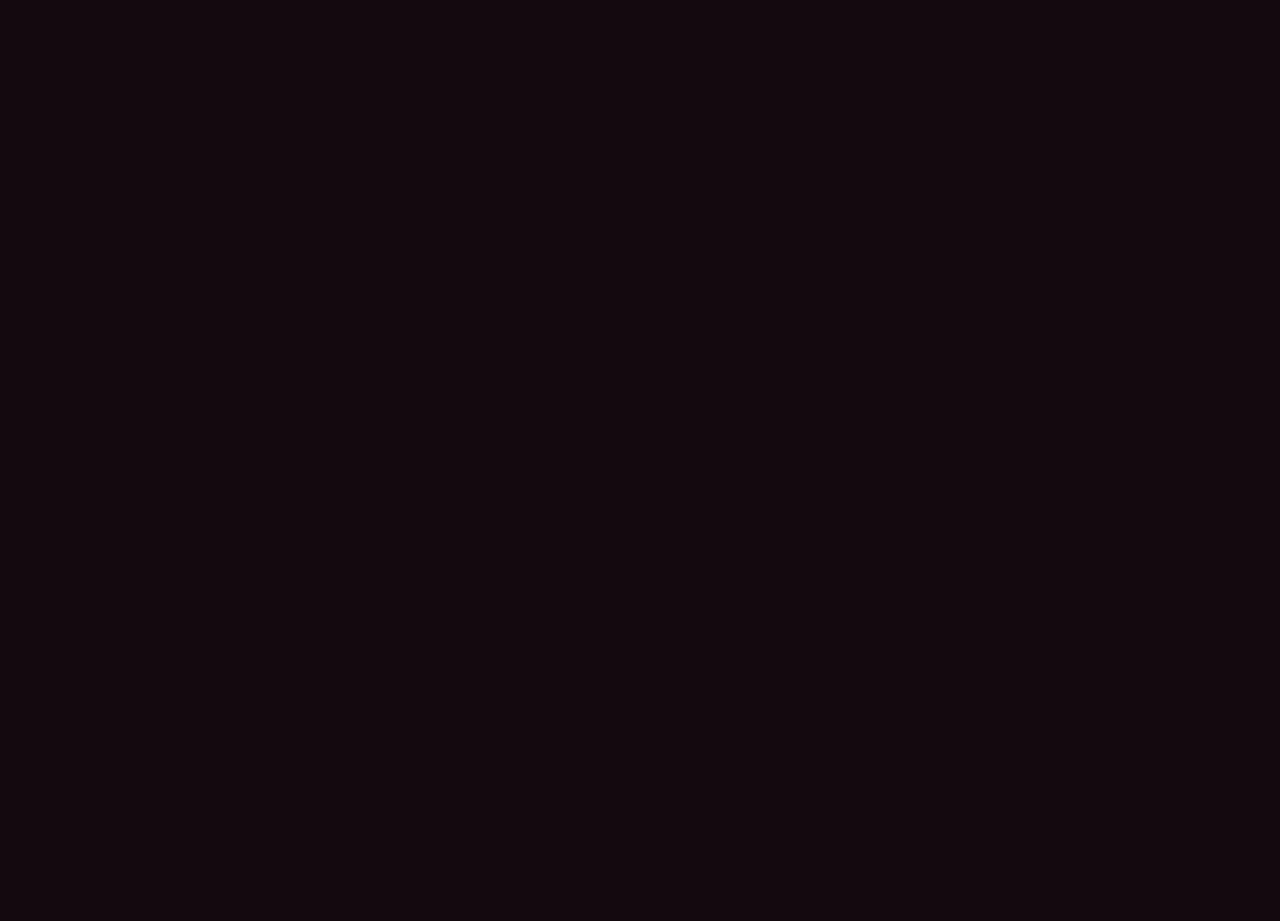
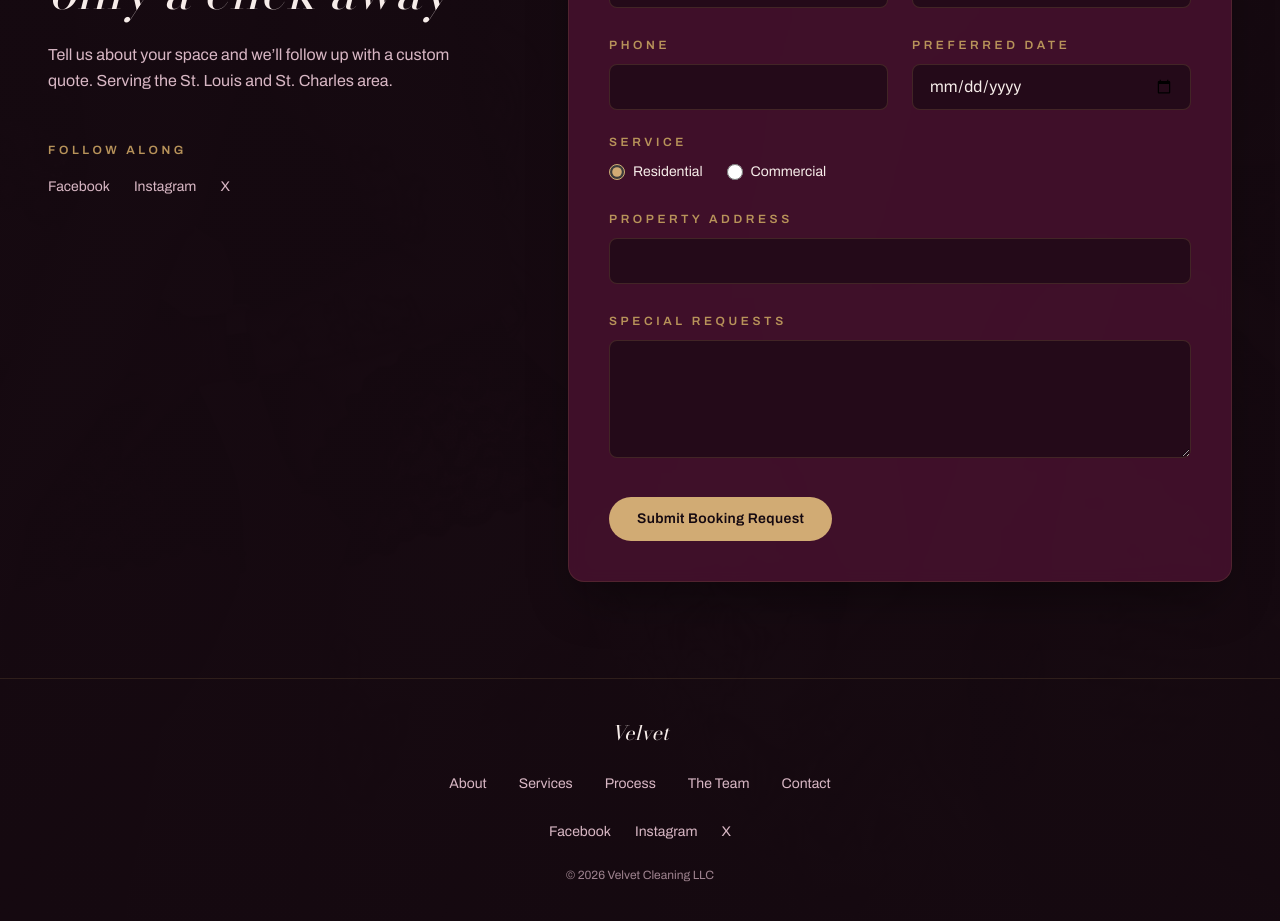
Before and after one commit to VanshajPoonia/velvetclean, a Next.js app: page / in a window 1280 px wide. Shown: the part 9280-10201 px from the top of the page. Before the commit the page ends 9041 px from the top, so only its background shows below. Built offline with nearby package versions, Linux system fonts and the light colour scheme.

Commit message:
feat: contact/booking form and footer
Client-side-validated booking-request form (no backend wired up yet,
per an explicit product decision) and the closing footer, completing
the single-page assembly.

```diff
--- a/src/app/page.tsx
+++ b/src/app/page.tsx
@@ -3,6 +3,7 @@ import { About } from "@/components/about";
 import { Services } from "@/components/services";
 import { Process } from "@/components/process";
 import { Team } from "@/components/team";
+import { Contact } from "@/components/contact";
 
 export default function Home() {
   return (
@@ -12,6 +13,7 @@ export default function Home() {
       <Services />
       <Process />
       <Team />
+      <Contact />
     </main>
   );
 }
--- /dev/null
+++ b/src/components/contact.tsx
@@ -0,0 +1,236 @@
+"use client";
+
+import { useState, type FormEvent } from "react";
+import { DuotonePhoto } from "./duotone-photo";
+import { Reveal } from "./reveal";
+import { nav, socials } from "@/lib/content";
+
+export function Contact() {
+  const [submitted, setSubmitted] = useState(false);
+
+  function handleSubmit(e: FormEvent<HTMLFormElement>) {
+    e.preventDefault();
+    setSubmitted(true);
+  }
+
+  return (
+    <section id="contact" className="relative overflow-hidden bg-ground py-24 sm:py-32">
+      <div className="pointer-events-none absolute inset-0 opacity-[0.16]">
+        <DuotonePhoto
+          src="/photos/contact-backdrop.jpg"
+          alt=""
+          sizes="100vw"
+          className="h-full w-full"
+        />
+      </div>
+      <div
+        aria-hidden
+        className="pointer-events-none absolute inset-0 bg-gradient-to-b from-ground via-ground/90 to-ground"
+      />
+
+      <div className="relative mx-auto max-w-7xl px-6 sm:px-10 lg:px-12">
+        <div className="grid gap-16 lg:grid-cols-12 lg:gap-16">
+          <div className="lg:col-span-5 lg:pt-4">
+            <Reveal>
+              <h2 className="text-balance font-display text-[clamp(2rem,4vw,3.25rem)] italic leading-[1.1] text-ink">
+                Your clean house is only a click away
+              </h2>
+            </Reveal>
+            <Reveal delay={0.12}>
+              <p className="mt-6 max-w-md text-pretty leading-relaxed text-ink-muted">
+                Tell us about your space and we&rsquo;ll follow up with a
+                custom quote. Serving the St. Louis and St. Charles area.
+              </p>
+            </Reveal>
+
+            <Reveal delay={0.18} className="mt-12 hidden lg:block">
+              <p className="text-xs font-semibold tracking-[0.3em] text-gold">
+                FOLLOW ALONG
+              </p>
+              <ul className="mt-4 flex gap-6">
+                {socials.map((s) => (
+                  <li key={s.label}>
+                    <a
+                      href={s.href}
+                      className="text-sm text-ink-muted transition-colors hover:text-gold-bright"
+                    >
+                      {s.label}
+                    </a>
+                  </li>
+                ))}
+              </ul>
+            </Reveal>
+          </div>
+
+          <Reveal delay={0.1} className="lg:col-span-7">
+            <div className="rounded-2xl border border-gold/15 bg-raised/80 p-6 shadow-2xl shadow-black/40 backdrop-blur-sm sm:p-10">
+              {submitted ? (
+                <div className="flex min-h-[22rem] flex-col items-center justify-center text-center">
+                  <p className="font-display text-3xl italic text-rose">
+                    Request received
+                  </p>
+                  <p className="mt-4 max-w-sm text-pretty leading-relaxed text-ink-muted">
+                    Thank you — we&rsquo;ll review your details and follow up
+                    with a custom quote shortly.
+                  </p>
+                </div>
+              ) : (
+                <form onSubmit={handleSubmit} className="grid gap-6 sm:grid-cols-2">
+                  <Field label="Full name" htmlFor="name">
+                    <input
+                      id="name"
+                      name="name"
+                      type="text"
+                      required
+                      autoComplete="name"
+                      className={inputClass}
+                    />
+                  </Field>
+                  <Field label="Email" htmlFor="email">
+                    <input
+                      id="email"
+                      name="email"
+                      type="email"
+                      required
+                      autoComplete="email"
+                      className={inputClass}
+                    />
+                  </Field>
+                  <Field label="Phone" htmlFor="phone">
+                    <input
+                      id="phone"
+                      name="phone"
+                      type="tel"
+                      required
+                      autoComplete="tel"
+                      className={inputClass}
+                    />
+                  </Field>
+                  <Field label="Preferred date" htmlFor="date">
+                    <input id="date" name="date" type="date" className={inputClass} />
+                  </Field>
+
+                  <fieldset className="sm:col-span-2">
+                    <legend className="text-xs font-semibold tracking-[0.3em] text-gold">
+                      SERVICE
+                    </legend>
+                    <div className="mt-3 flex gap-6">
+                      {["Residential", "Commercial"].map((option, i) => (
+                        <label
+                          key={option}
+                          className="flex items-center gap-2 text-sm text-ink"
+                        >
+                          <input
+                            type="radio"
+                            name="service"
+                            value={option}
+                            defaultChecked={i === 0}
+                            className="h-4 w-4 accent-[color:var(--color-gold-bright)]"
+                          />
+                          {option}
+                        </label>
+                      ))}
+                    </div>
+                  </fieldset>
+
+                  <Field label="Property address" htmlFor="address" full>
+                    <input
+                      id="address"
+                      name="address"
+                      type="text"
+                      required
+                      autoComplete="street-address"
+                      className={inputClass}
+                    />
+                  </Field>
+
+                  <Field label="Special requests" htmlFor="notes" full>
+                    <textarea
+                      id="notes"
+                      name="notes"
+                      rows={4}
+                      className={inputClass}
+                    />
+                  </Field>
+
+                  <button
+                    type="submit"
+                    className="mt-2 rounded-full bg-gold-bright px-7 py-3 text-sm font-semibold tracking-wide text-ground transition-transform hover:scale-[1.02] active:scale-[0.98] sm:col-span-2 sm:w-fit"
+                  >
+                    Submit Booking Request
+                  </button>
+                </form>
+              )}
+            </div>
+          </Reveal>
+        </div>
+      </div>
+
+      <Footer />
+    </section>
+  );
+}
+
+const inputClass =
+  "w-full rounded-lg border border-gold/20 bg-ground/60 px-4 py-2.5 text-ink placeholder:text-ink-muted outline-none transition-colors focus:border-gold-bright focus:ring-2 focus:ring-gold-bright/30";
+
+function Field({
+  label,
+  htmlFor,
+  children,
+  full,
+}: {
+  label: string;
+  htmlFor: string;
+  children: React.ReactNode;
+  full?: boolean;
+}) {
+  return (
+    <div className={full ? "sm:col-span-2" : undefined}>
+      <label
+        htmlFor={htmlFor}
+        className="text-xs font-semibold tracking-[0.3em] text-gold"
+      >
+        {label.toUpperCase()}
+      </label>
+      <div className="mt-2">{children}</div>
+    </div>
+  );
+}
+
+function Footer() {
+  return (
+    <div className="relative mt-24 border-t border-gold/15 pt-10">
+      <div className="mx-auto flex max-w-7xl flex-col items-center gap-6 px-6 text-center sm:px-10 lg:px-12">
+        <span className="font-display text-xl italic text-ink">Velvet</span>
+        <ul className="flex flex-wrap justify-center gap-x-8 gap-y-2">
+          {nav.map((item) => (
+            <li key={item.href}>
+              <a
+                href={item.href}
+                className="text-sm text-ink-muted transition-colors hover:text-gold-bright"
+              >
+                {item.label}
+              </a>
+            </li>
+          ))}
+        </ul>
+        <ul className="flex gap-6">
+          {socials.map((s) => (
+            <li key={s.label}>
+              <a
+                href={s.href}
+                className="text-sm text-ink-muted transition-colors hover:text-gold-bright"
+              >
+                {s.label}
+              </a>
+            </li>
+          ))}
+        </ul>
+        <p className="text-xs text-ink-muted/70">
+          © {new Date().getFullYear()} Velvet Cleaning LLC
+        </p>
+      </div>
+    </div>
+  );
+}
```
